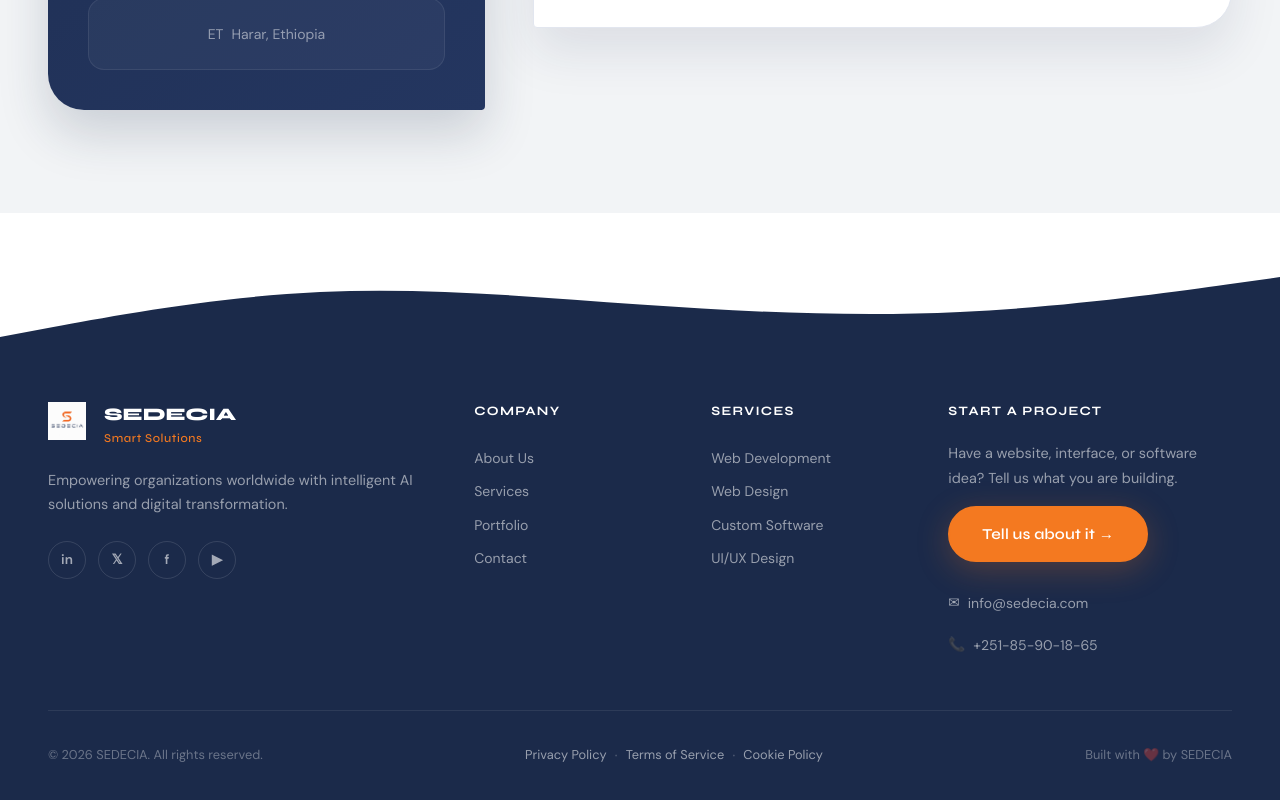
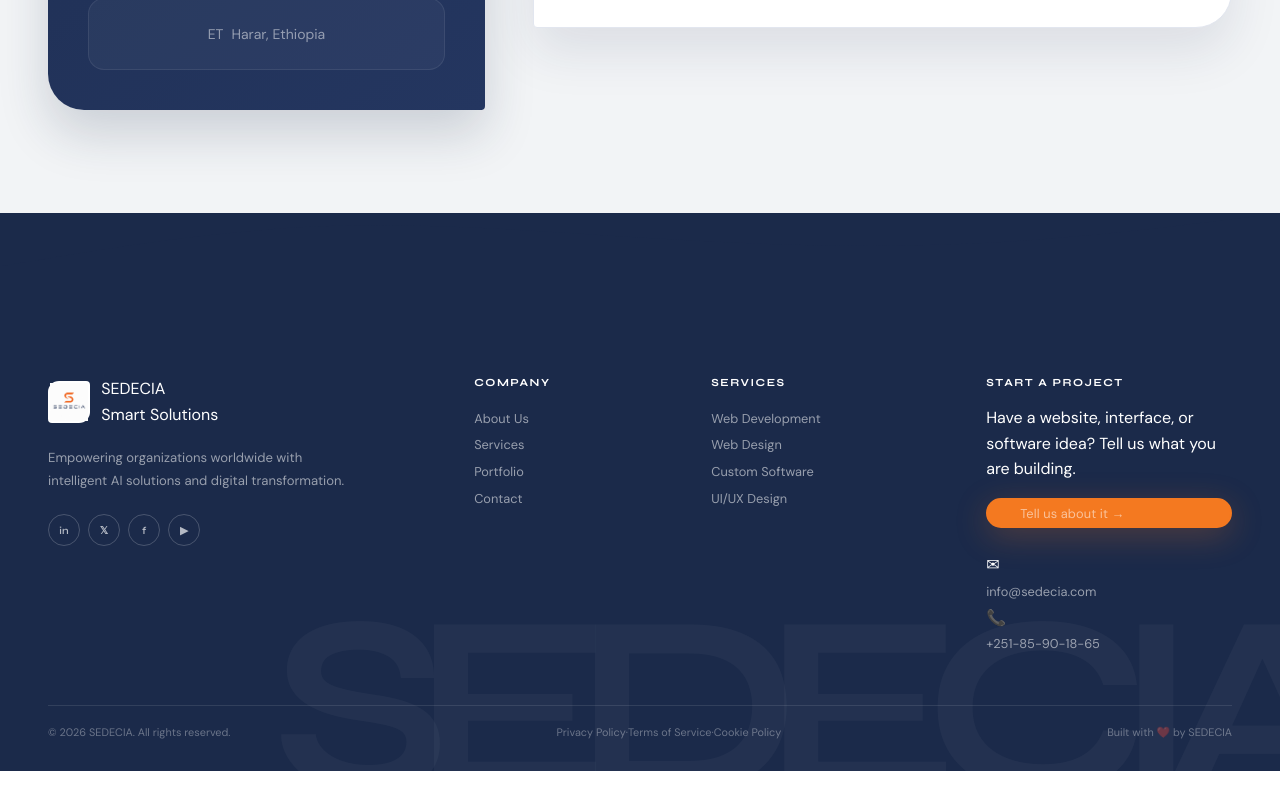
Before and after one commit to yerondereje432/sedecia, a React (Vite) app: page /contact in a window 1280 px wide. Shown: the part 1690-2490 px from the top of the page. After the commit the page ends 2461 px from the top, so only its background shows below. Built offline with nearby package versions, Linux system fonts and the light colour scheme.

Commit message:
Update Footer.css with layout and style changes
Refactor footer styles for improved layout and responsiveness.

```diff
--- a/src/components/layout/Footer.css
+++ b/src/components/layout/Footer.css
@@ -1,208 +1,350 @@
+/* ==========================================
+   Footer
+========================================== */
+
 .footer {
-  background: transparent;
-  margin-top: 4rem;
+  position: relative;
+  margin-top: 0;
+  overflow: hidden;
+
+  background: var(--navy);
+  color: #fff;
 }
 
-.footer__wave {
-  width: 100%;
-  height: 60px;
-  overflow: hidden;
-  line-height: 0;
+.footer__topline {
+  height: 6px;
+  background: linear-gradient(
+    90deg,
+    var(--orange),
+    var(--orange-light),
+    var(--orange)
+  );
 }
 
-.footer__wave svg {
-  width: 100%;
-  height: 100%;
-  display: block;
+/* ==========================================
+   Footer Body
+========================================== */
+
+.footer__body {
+  position: relative;
+  padding-block: clamp(3.5rem, 8vw, 7rem) 2rem;
 }
 
-.footer__body {
-  background: var(--navy);
-  color: var(--white);
-  padding-block: 4rem 2rem;
+.footer__body::before {
+  content: "SEDECIA";
+
+  position: absolute;
+  right: -3rem;
+  bottom: -4rem;
+
+  color: rgba(255, 255, 255, 0.035);
+
+  font: 700 clamp(7rem, 20vw, 20rem) / 1 var(--font-display);
+  letter-spacing: -0.14em;
+
+  pointer-events: none;
 }
+
+.footer__lead,
+.footer__grid,
+.footer__bottom,
+.footer__rule {
+  position: relative;
+  z-index: 1;
+}
+
+/* ==========================================
+   Hero Section
+========================================== */
+
+.footer__lead {
+  display: flex;
+  align-items: flex-end;
+  justify-content: space-between;
+  gap: 3rem;
+}
+
+.footer__eyebrow {
+  color: var(--orange);
+
+  font: 700 0.68rem var(--font-display);
+  letter-spacing: 0.14em;
+  text-transform: uppercase;
+}
+
+.footer__lead h2 {
+  margin-top: 1.1rem;
+
+  color: #fff;
+
+  font: 600 clamp(3rem, 7vw, 7rem) / 0.88 var(--font-display);
+  letter-spacing: -0.08em;
+}
+
+.footer__lead h2 span {
+  color: var(--orange);
+}
+
+/* ==========================================
+   CTA Button
+========================================== */
+
+.footer__lead-cta {
+  display: inline-flex;
+  align-items: center;
+  gap: 0.7rem;
+
+  padding: 1rem 1.25rem;
+
+  color: #fff;
+  background: var(--orange);
+
+  border: 1px solid var(--orange);
+  border-radius: 4px 18px 4px 18px;
+
+  box-shadow: 0 12px 25px rgba(244, 121, 32, 0.22);
+
+  font: 600 0.8rem var(--font-display);
+
+  white-space: nowrap;
+
+  transition: 0.3s ease;
+}
+
+.footer__lead-cta span {
+  font-size: 1.2rem;
+  transition: transform 0.25s ease;
+}
+
+.footer__lead-cta:hover {
+  transform: translateY(-4px);
+  box-shadow: 0 18px 32px rgba(244, 121, 32, 0.3);
+}
+
+.footer__lead-cta:hover span {
+  transform: translate(4px, -4px);
+}
+
+/* ==========================================
+   Divider
+========================================== */
+
+.footer__rule {
+  height: 1px;
+  margin: 4rem 0 2.5rem;
+
+  background: rgba(255, 255, 255, 0.14);
+}
+
+/* ==========================================
+   Grid Layout
+========================================== */
 
 .footer__grid {
   display: grid;
-  grid-template-columns: 2fr 1fr 1fr 1.5fr;
+  grid-template-columns: 2fr 1fr 1.2fr 1.3fr;
   gap: 3rem;
-  padding-bottom: 3rem;
-  border-bottom: 1px solid rgba(255,255,255,0.08);
 }
 
-/* Brand */
+/* ==========================================
+   Brand
+========================================== */
+
 .footer__logo {
-  display: flex;
+  display: inline-flex;
   align-items: center;
-  gap: 0.75rem;
-  margin-bottom: 1.25rem;
-  text-decoration: none;
+  gap: 0.7rem;
 }
 
-.footer__logo-icon { width: 44px; height: 44px; flex-shrink: 0; }
+.footer__logo-icon {
+  display: grid;
+  place-items: center;
 
-.footer__logo-name {
-  font-family: var(--font-display);
-  font-size: 1.1rem;
-  font-weight: 800;
-  color: var(--white);
+  width: 42px;
+  height: 42px;
+
+  background: #fff;
+  border-radius: 11px 4px 11px 4px;
 }
 
-.footer__logo-tag {
-  font-family: var(--font-display);
-  font-size: 0.75rem;
-  font-weight: 500;
-  color: var(--orange);
-  letter-spacing: 0.05em;
+.footer__logo-icon img {
+  width: 32px;
+  height: 32px;
+  object-fit: contain;
 }
 
-.footer__desc {
-  font-size: 0.9rem;
+.footer__logo-text {
+  display: flex;
+  flex-direction: column;
+  gap: 0.15rem;
+
+  line-height: 1;
+}
+
+.footer__logo-text strong {
+  color: #fff;
+
+  font: 700 0.95rem var(--font-display);
+  letter-spacing: 0.04em;
+}
+
+.footer__logo-text small {
+  color: var(--orange);
+
+  font: 500 0.58rem var(--font-body);
+  letter-spacing: 0.12em;
+}
+
+.footer__brand p {
+  max-width: 300px;
+  margin-top: 1.2rem;
+
+  color: rgba(255, 255, 255, 0.55);
+
+  font-size: 0.82rem;
   line-height: 1.7;
-  color: rgba(255,255,255,0.55);
-  margin-bottom: 1.5rem;
 }
+
+/* ==========================================
+   Social Links
+========================================== */
 
 .footer__socials {
   display: flex;
-  gap: 0.75rem;
+  gap: 0.5rem;
+
+  margin-top: 1.4rem;
 }
 
-.footer__social {
-  width: 38px;
-  height: 38px;
+.footer__socials a {
+  display: grid;
+  place-items: center;
+
+  width: 32px;
+  height: 32px;
+
+  color: rgba(255, 255, 255, 0.68);
+
+  border: 1px solid rgba(255, 255, 255, 0.2);
   border-radius: 50%;
-  border: 1px solid rgba(255,255,255,0.12);
-  display: flex;
-  align-items: center;
-  justify-content: center;
-  font-size: 0.85rem;
-  font-weight: 700;
-  color: rgba(255,255,255,0.6);
-  transition: var(--transition-fast);
-  text-decoration: none;
+
+  font: 600 0.65rem var(--font-display);
+
+  transition: 0.25s ease;
 }
 
-.footer__social:hover {
+.footer__socials a:hover {
+  color: #fff;
   background: var(--orange);
   border-color: var(--orange);
-  color: white;
-  transform: translateY(-2px);
+
+  transform: translateY(-3px);
 }
 
-/* Column */
-.footer__col-title {
-  font-family: var(--font-display);
-  font-size: 0.8rem;
-  font-weight: 700;
-  letter-spacing: 0.1em;
+/* ==========================================
+   Footer Columns
+========================================== */
+
+.footer__col h3,
+.footer__contact h3 {
+  margin-bottom: 1rem;
+
+  color: #fff;
+
+  font: 700 0.68rem var(--font-display);
+  letter-spacing: 0.14em;
   text-transform: uppercase;
-  color: var(--white);
-  margin-bottom: 1.25rem;
 }
 
-.footer__link {
+.footer__col a,
+.footer__contact a,
+.footer__contact span {
   display: block;
-  font-size: 0.875rem;
-  color: rgba(255,255,255,0.55);
-  padding-block: 0.35rem;
-  transition: var(--transition-fast);
-  text-decoration: none;
+  padding-block: 0.3rem;
+
+  color: rgba(255, 255, 255, 0.55);
+
+  font: 0.8rem var(--font-body);
+
+  transition: 0.25s ease;
 }
 
-.footer__link:hover { color: var(--orange); transform: translateX(4px); }
-
-[dir="rtl"] .footer__link:hover { transform: translateX(-4px); }
-
-/* Newsletter */
-.footer__form {
-  display: flex;
-  gap: 0.5rem;
-  margin-bottom: 1.5rem;
+.footer__col a:hover,
+.footer__contact a:hover {
+  color: var(--orange);
+  transform: translateX(4px);
 }
 
-.footer__input {
-  flex: 1;
-  padding: 0.75rem 1rem;
-  border-radius: var(--radius-full);
-  border: 1px solid rgba(255,255,255,0.12);
-  background: rgba(255,255,255,0.06);
-  color: white;
-  font-family: var(--font-body);
-  font-size: 0.875rem;
-  outline: none;
-  transition: var(--transition-fast);
-}
+/* ==========================================
+   Bottom Bar
+========================================== */
 
-.footer__input::placeholder { color: rgba(255,255,255,0.3); }
-.footer__input:focus { border-color: var(--orange); background: rgba(255,255,255,0.08); }
-
-.footer__submit {
-  padding: 0.75rem 1.25rem;
-  border-radius: var(--radius-full);
-  background: var(--orange);
-  color: white;
-  font-family: var(--font-display);
-  font-size: 0.8rem;
-  font-weight: 600;
-  cursor: pointer;
-  transition: var(--transition-fast);
-  white-space: nowrap;
-  border: none;
-}
-
-.footer__submit:hover { background: var(--orange-dark); transform: scale(1.02); }
-
-/* Contact Info */
-.footer__contact-info { display: flex; flex-direction: column; gap: 0.5rem; }
-
-.footer__contact-item {
-  display: flex;
-  align-items: center;
-  gap: 0.5rem;
-}
-
-.footer__contact-icon {
-  font-size: 0.85rem;
-  opacity: 0.6;
-}
-
-/* Bottom */
 .footer__bottom {
   display: flex;
-  align-items: center;
   justify-content: space-between;
   flex-wrap: wrap;
   gap: 1rem;
-  padding-top: 2rem;
+
+  margin-top: 3rem;
+  padding-top: 1.2rem;
+
+  color: rgba(255, 255, 255, 0.35);
+
+  border-top: 1px solid rgba(255, 255, 255, 0.1);
+
+  font: 0.68rem var(--font-body);
 }
 
-.footer__copyright, .footer__made {
-  font-size: 0.8rem;
-  color: rgba(255,255,255,0.35);
+.footer__bottom span:last-child {
+  color: var(--orange);
 }
 
-.footer__legal {
-  display: flex;
-  align-items: center;
-  gap: 0.5rem;
+/* ==========================================
+   Tablet
+========================================== */
+
+@media (max-width: 850px) {
+  .footer__lead {
+    display: block;
+  }
+
+  .footer__lead-cta {
+    margin-top: 2rem;
+  }
+
+  .footer__grid {
+    grid-template-columns: 1.5fr 1fr 1fr;
+  }
+
+  .footer__contact {
+    grid-column: 1 / -1;
+  }
 }
 
-.footer__legal .footer__link {
-  display: inline;
-  font-size: 0.8rem;
-  padding: 0;
+/* ==========================================
+   Mobile
+========================================== */
+
+@media (max-width: 560px) {
+  .footer__grid {
+    grid-template-columns: 1fr 1fr;
+    gap: 2rem;
+  }
+
+  .footer__brand {
+    grid-column: 1 / -1;
+  }
+
+  .footer__lead h2 {
+    font-size: clamp(2.8rem, 14vw, 5rem);
+  }
+
+  .footer__bottom {
+    display: block;
+  }
+
+  .footer__bottom span {
+    display: block;
+    margin-top: 0.6rem;
+  }
 }
-
-.footer__sep { color: rgba(255,255,255,0.2); }
-
-/* Responsive */
-@media (max-width: 1024px) {
-  .footer__grid { grid-template-columns: 1fr 1fr; }
-  .footer__brand { grid-column: 1 / -1; }
-}
-
-@media (max-width: 640px) {
-  .footer__grid { grid-template-columns: 1fr; gap: 2rem; }
-  .footer__bottom { flex-direction: column; text-align: center; }
-}
```
